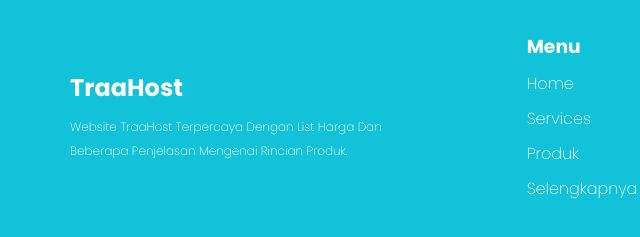
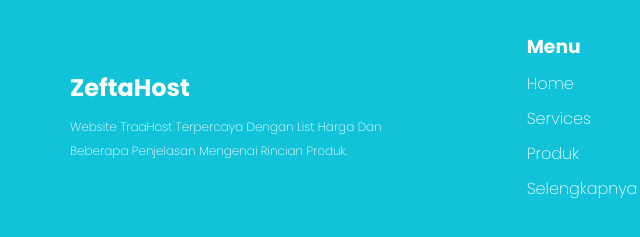
Before and after one commit to zeftahost/TraaWeb, a plain HTML site: page index.html in a window 1280 px wide. Shown: the part 4913-5150 px from the top of the page, 58-698 px from the left. Drawn offline with Linux system fonts and the light colour scheme.

Commit message:
Update index.html

```diff
--- a/index.html
+++ b/index.html
@@ -369,7 +369,7 @@
       <div class="container">
         <div class="box-footer">
           <div class="box">
-            <h2>TraaHost</h2>
+            <h2>ZeftaHost</h2>
             <p>Website TraaHost Terpercaya Dengan List Harga Dan Beberapa Penjelasan Mengenai Rincian Produk.</p>
           </div>
           <div class="box">
@@ -381,8 +381,6 @@
           </div>
           <div class="box">
             <p>&copy; Copyright by <span>ZeftaHost</span> All Rights Reserved 2024, Indonesia</p>
-            <audio src="https://samuelpasaribu.github.io/mp3/ava-max_kings_queens.mp3"  autoplay="1" loop="1">
-            </audio>
           </div>
         </div>
       </div>
```
